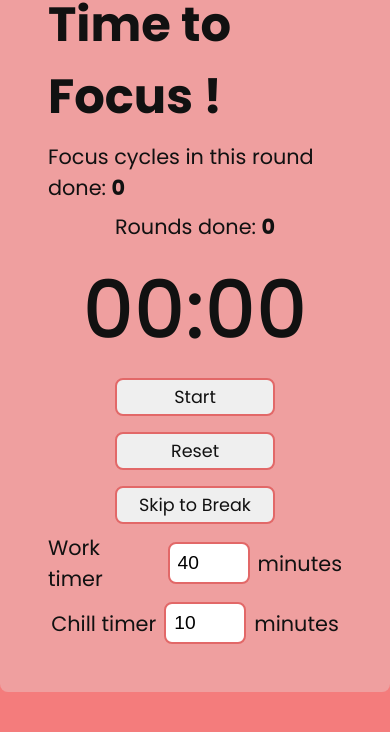
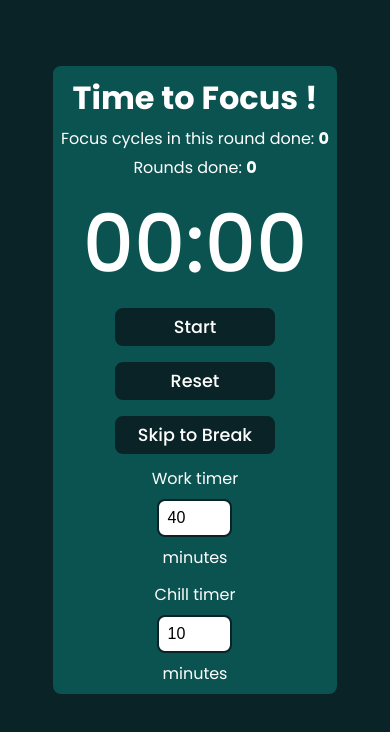
Before and after one commit to est5/pomotimer, a React (Vite) app: page / in a window 390 px wide. Shown: the top 732 px of the page. Built offline with nearby package versions, Linux system fonts and the light colour scheme.

Commit message:
style: change color and add responsivness for lower width

```diff
--- a/src/App.css
+++ b/src/App.css
@@ -4,3 +4,9 @@
   align-items: center;
   height: 75%;
 }
+
+@media (max-width: 500px) {
+  .container {
+    height: 90%;
+  }
+}
--- a/src/components/button/btn.css
+++ b/src/components/button/btn.css
@@ -1,16 +1,17 @@
 button {
   border-radius: 8px;
   border: 2px solid var(--sub-color);
+  background-color: var(--sub-color);
   font-size: 1.1rem;
+  font-weight: 500;
   color: var(--font-color);
 
   min-width: 10rem;
   padding: 4px 8px;
 
-  transition: all 0.15s ease;
+  transition: all 0.15s ease-in-out;
 }
 
 button:hover {
   transform: scale(1.1);
-  font-weight: 500;
 }
--- a/src/components/input/input.css
+++ b/src/components/input/input.css
@@ -12,3 +12,10 @@ input {
 
   border: 2px solid var(--sub-color);
 }
+
+@media (max-width: 500px) {
+  .input-container {
+    margin-top: 8px;
+    flex-direction: column;
+  }
+}
--- a/src/components/timer/timer.css
+++ b/src/components/timer/timer.css
@@ -36,5 +36,25 @@ h1 {
 @media (max-width: 500px) {
   .timer-container {
     gap: 8px;
+    font-size: 1.1rem;
+    text-align: center;
+    padding: 14px;
+    margin-top: 24px;
   }
 }
+
+@media (max-width: 400px) {
+  .timer-container {
+    gap: 4px;
+    font-size: 1rem;
+    text-align: center;
+    padding: 8px;
+    margin: 24px;
+  }
+  h1 {
+    font-size: 2rem;
+  }
+  input {
+    font-size: 1rem;
+  }
+}
--- a/src/index.css
+++ b/src/index.css
@@ -21,10 +21,10 @@ button {
 }
 
 body {
-  --bg-color: #f47c7c;
-  --font-color: #111;
-  --main-color: #ef9f9f;
-  --sub-color: #e26868;
+  --bg-color: #092327;
+  --font-color: #fff;
+  --main-color: #0b5351;
+  --sub-color: #092327;
 
   height: 100vh;
   font-family: 'Poppins', sans-serif;
```
